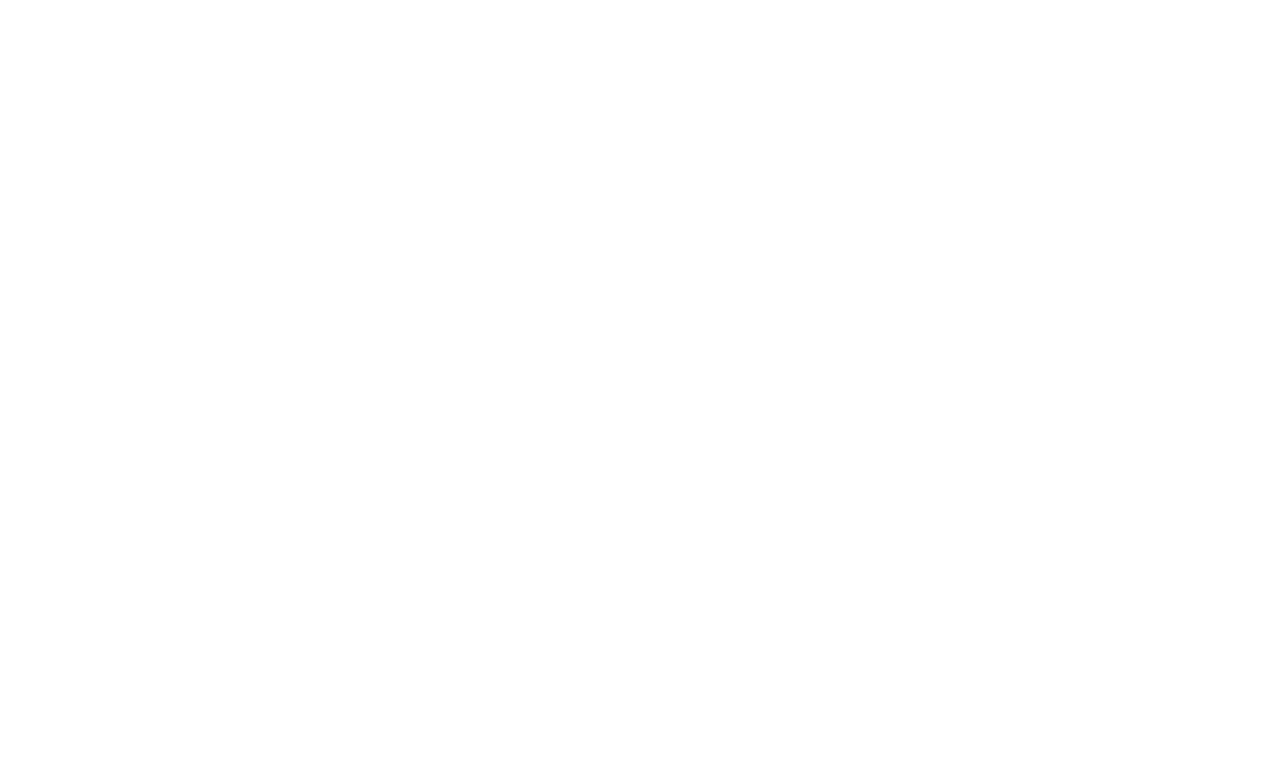
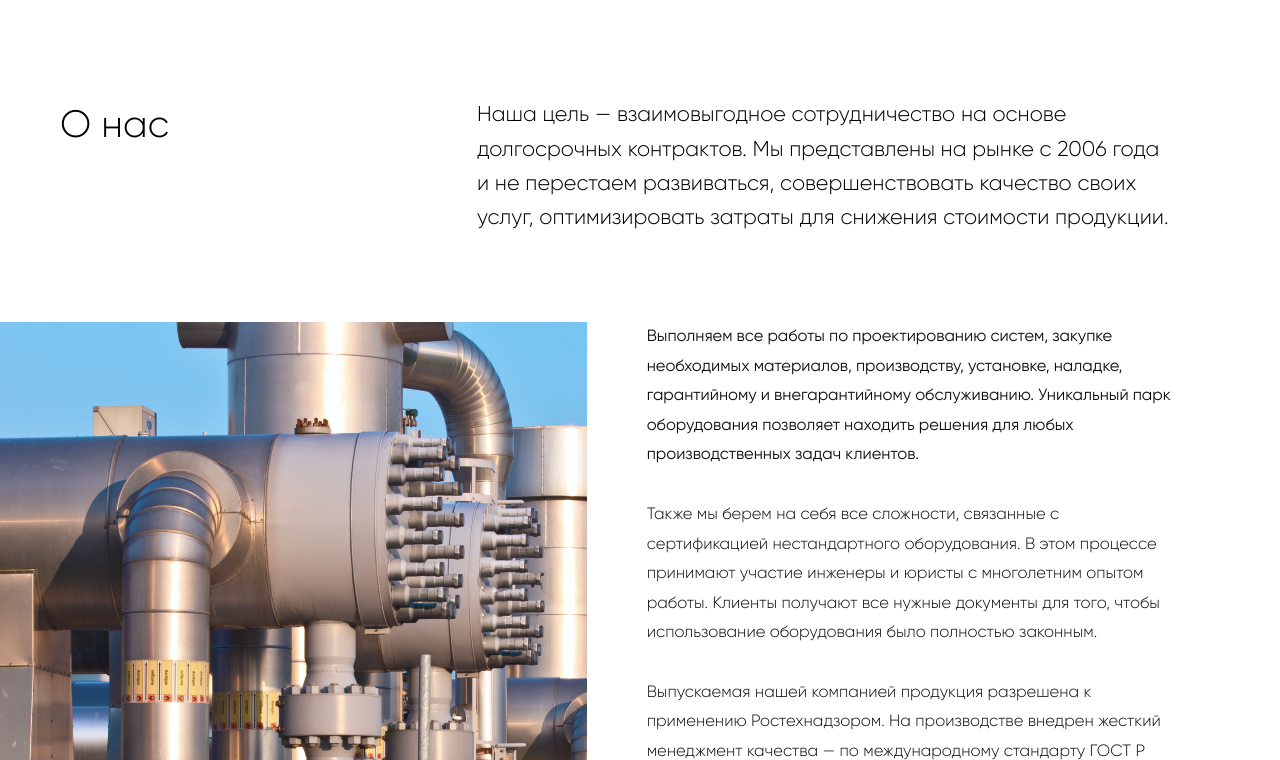
Before and after one commit to T-EVA-01/TestOnly, a Next.js app: page / in a window 1280 px wide. Shown: the part 580-1340 px from the top of the page. Before the commit the page ends 800 px from the top, so only its background shows below. Built offline with nearby package versions, Linux system fonts and the light colour scheme.

Commit message:
create AboutUs components

```diff
--- /dev/null
+++ b/data/aboutUs.json
@@ -0,0 +1,19 @@
+{
+    "title": "О нас",
+    "text": "Наша цель — взаимовыгодное сотрудничество на основе долгосрочных контрактов. Мы представлены на рынке с 2006 года и не перестаем развиваться, совершенствовать качество своих услуг, оптимизировать затраты для снижения стоимости продукции.",
+    "src": "images/detail-of-a-modern-natural-gas-processing-plant-PJU5R2F.jpg",
+    "items": [
+        {
+            "text": "Выполняем все работы по проектированию систем, закупке необходимых материалов, производству, установке, наладке, гарантийному и внегарантийному обслуживанию. Уникальный парк оборудования позволяет находить решения для любых производственных задач клиентов.",
+            "id": 1
+        },
+        {
+            "text": "Также мы берем на себя все сложности, связанные с сертификацией нестандартного оборудования. В этом процессе принимают участие инженеры и юристы с многолетним опытом работы. Клиенты получают все нужные документы для того, чтобы использование оборудования было полностью законным.",
+            "id": 2
+        },
+        {
+            "text": "Выпускаемая нашей компанией продукция разрешена к применению Ростехнадзором. На производстве внедрен жесткий менеджмент качества — по международному стандарту ГОСТ Р ИСО 9001.",
+            "id": 3
+        }
+    ]
+}
--- /dev/null
+++ b/layout/AboutUs/AboutUsContent.jsx
@@ -0,0 +1,8 @@
+import styled from "styled-components";
+
+const AboutUsContent = styled.section`
+    display: flex;
+    flex-direction: row;
+`
+
+export default AboutUsContent;
--- /dev/null
+++ b/layout/AboutUs/AboutUsHead.jsx
@@ -0,0 +1,12 @@
+import styled from "styled-components";
+import { getAdaptiveSize } from "../../styles/helpers";
+
+const AboutUsHead = styled.div`
+    display: flex;
+    justify-content: space-between;
+    padding-left: ${getAdaptiveSize(30, 80)};
+    padding-right: ${getAdaptiveSize(30, 160)};
+    margin-bottom: ${getAdaptiveSize(30, 125)};
+`
+
+export default AboutUsHead;
--- /dev/null
+++ b/layout/AboutUs/AboutUsList.jsx
@@ -0,0 +1,9 @@
+import styled from "styled-components";
+import { getAdaptiveSize } from "../../styles/helpers";
+
+const AboutUsList = styled.ul`
+    padding-left: ${ getAdaptiveSize(30, 80)};
+    padding-right: ${ getAdaptiveSize(30, 160)};
+`
+
+export default AboutUsList;
--- /dev/null
+++ b/layout/AboutUs/AboutUsListWrapper.jsx
@@ -0,0 +1,8 @@
+import styled from "styled-components";
+
+const AboutUsListWrapper = styled.div`
+    width: calc(100% - (100% * (880 / 1920)));
+    height: 580px;
+`
+
+export default AboutUsListWrapper
--- /dev/null
+++ b/layout/AboutUs/Index.jsx
@@ -0,0 +1,173 @@
+import styled from "styled-components";
+import breackpoints from "../../styles/breackpoints";
+import colors from "../../styles/colors";
+import { getAdaptiveSize } from "../../styles/helpers";
+
+import AboutUsHead from "./AboutUsHead";
+import AboutUsContent from "./AboutUsContent";
+import AboutUsListWrapper from "./AboutUsListWrapper";
+import AboutUsList from "./AboutUsList";
+
+
+const AboutUs = styled.div`
+    width: 100%;
+    margin-bottom: ${ getAdaptiveSize(45, 110) };
+
+    ${AboutUsHead} {
+
+        h1 {
+            font-weight: 300;
+            font-size: ${ getAdaptiveSize(25, 47)};
+            line-height: 150%;
+            color: ${colors.black};
+        }
+
+        p {
+            width: calc(100% * (1200 / 1920));
+            font-weight: 300;
+            font-size: ${ getAdaptiveSize(16, 25)};
+            line-height: 160%;
+            color: ${colors.black};
+        }
+    }
+
+    ${AboutUsContent} {
+
+        .img-container {
+            width: calc(100% * (880 / 1920));
+        }
+
+        ${AboutUsListWrapper} {
+
+            ${AboutUsList} {
+
+                li:not(:last-child) {
+                    margin-bottom: 30px;
+                }
+
+                p {
+                    font-weight: 300;
+                    font-size: ${ getAdaptiveSize(14, 18)};
+                    line-height: 180%;
+                    color: ${colors.color5};
+                }
+
+                li:first-child p {
+                    font-weight: 400;
+                }
+
+            }
+
+        }
+    }
+
+    @media(max-width: ${breackpoints.xs}) {
+
+        ${AboutUsHead} {
+
+            h1 {
+                line-height: 160%;
+
+            }
+        }
+    }
+
+    @media(max-width: ${breackpoints.xga}) {
+
+        ${AboutUsHead} {
+
+            flex-direction: column;
+
+            h1 {
+                margin-bottom: ${ getAdaptiveSize(30, 50) };
+            }
+
+            p {
+                width: 100%;
+            }
+
+        }
+
+        ${AboutUsContent} {
+
+            flex-direction: column;
+
+            .img-container {
+                width: 100% !important;
+                height: calc(100vw / 1.28);
+                margin-bottom: 30px;
+
+                img {
+                    height: 100%;
+                }
+            }
+
+            ${AboutUsListWrapper} {
+                width: 100% !important;
+                height: unset;
+            }
+        }
+    }
+
+    @media(min-width: ${breackpoints.fhd}) {
+
+        margin-bottom: 110px;
+
+        ${AboutUsHead} {
+            padding-left: 80px;
+            padding-right: 160px;
+            margin-bottom: 125px;
+
+            h1 {
+                font-size: 47px;
+            }
+
+            p {
+                width: 1200px;
+                font-size: 25px;
+            }
+        }
+
+        ${AboutUsContent} {
+            ${AboutUsListWrapper} {
+                ${AboutUsList} {
+                    padding-left: 80px;
+                    padding-right: 160px;
+
+                    p {
+                        font-size: 18px;
+                    }
+                }
+            }
+        }
+    }
+`
+
+const Index = ({ title, text, src, items }) => {
+
+    return(
+        <AboutUs>
+
+            <AboutUsHead>
+                <h1>{title}</h1>
+                <p>{text}</p>
+            </AboutUsHead>
+
+            <AboutUsContent>
+                <div className="img-container">
+                    <img src={src} alt="изображение"/>
+                </div>
+                <AboutUsListWrapper>
+                    <AboutUsList>
+                        {items.map(({text, id}) => {
+                            return <li key={id}><p>{text}</p></li>
+                        })}
+                    </AboutUsList>
+                </AboutUsListWrapper>
+            </AboutUsContent>
+
+        </AboutUs>
+    )
+}
+
+export default Index
--- a/lib/api.jsx
+++ b/lib/api.jsx
@@ -1,5 +1,7 @@
 import header from "../data/header.json";
 import company from "../data/company.json";
+import aboutUs from "../data/aboutUs.json";
 
 export const getHeader = () => header;
 export const getCompany = () => company;
+export const getAboutUs = () => aboutUs;
--- a/pages/index.jsx
+++ b/pages/index.jsx
@@ -1,9 +1,10 @@
 import Layout from "../layout/Layout/Index";
 import Header from "../layout/Header/Index";
 import Company from "../layout/Company/Index";
-import { getHeader, getCompany } from "../lib/api";
+import AboutUs from "../layout/AboutUs/Index";
+import { getHeader, getCompany, getAboutUs } from "../lib/api";
 
-export default function Home({ header, company }) {
+export default function Home({ header, company, aboutUs }) {
   return (
       <Layout>
         <Header
@@ -17,6 +18,12 @@ export default function Home({ header, company }) {
             text={company.text}
             src={company.src}
           />
+          <AboutUs
+            title={aboutUs.title}
+            text={aboutUs.text}
+            src={aboutUs.src}
+            items={aboutUs.items}
+          />
         </main>
       </Layout>
   )
@@ -26,12 +33,14 @@ export const getStaticProps = async () => {
 
   const company = getCompany();
   const header = getHeader();
+  const aboutUs = getAboutUs();
 
-  console.log(company)
+  // console.log(aboutUs)
   return {
       props: {
         header,
-        company
+        company,
+        aboutUs
       },
       revalidate: 1
   }
--- a/styles/colors.jsx
+++ b/styles/colors.jsx
@@ -5,7 +5,8 @@ const colors = {
     color1: '#F6F6F6',
     color2: '#D6D6D6',
     color3: '#5551F7',
-    color4: '#C4C4C4'
+    color4: '#C4C4C4',
+    color5: '#101010'
 }
 
 export default colors
```
